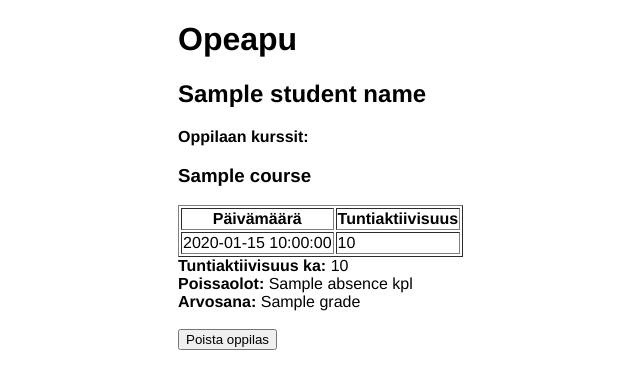
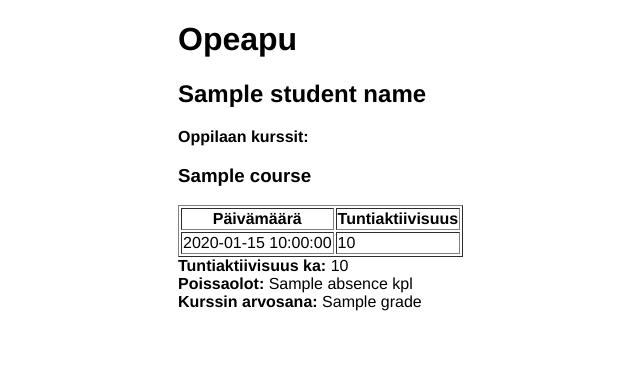
Before and after one commit to Ethervortex/opeapu, a Flask app: template templates/student.html in a window 1280 px wide. Shown: the top 389 px of the page, without its empty margins (62-702 px from the left). Run offline with Flask 3, Linux system fonts and the light colour scheme; the template is opened without the code that fills it: most values are stand-ins (such as "Sample title", 1, 10 or a date in 2020).

Commit message:
Conditionally render delete student button

```diff
--- a/templates/student.html
+++ b/templates/student.html
@@ -45,12 +45,14 @@
         </table>
         <b>Tuntiaktiivisuus ka: </b>{{ data.mean_score }}<br>
         <b>Poissaolot: </b>{{ data.absence }} kpl<br>
-        <b>Arvosana: </b>{{ data.grade }}
+        <b>Kurssin arvosana: </b>{{ data.grade }}
     {% endfor %}
 
     <br><br>
     <div class="button-container">
-        <button id="delete-student-button">Poista oppilas</button>
+        {% if not course_activities %}
+            <button id="delete-student-button">Poista oppilas</button>
+        {% endif %}
     </div>
 
     <script>
```
